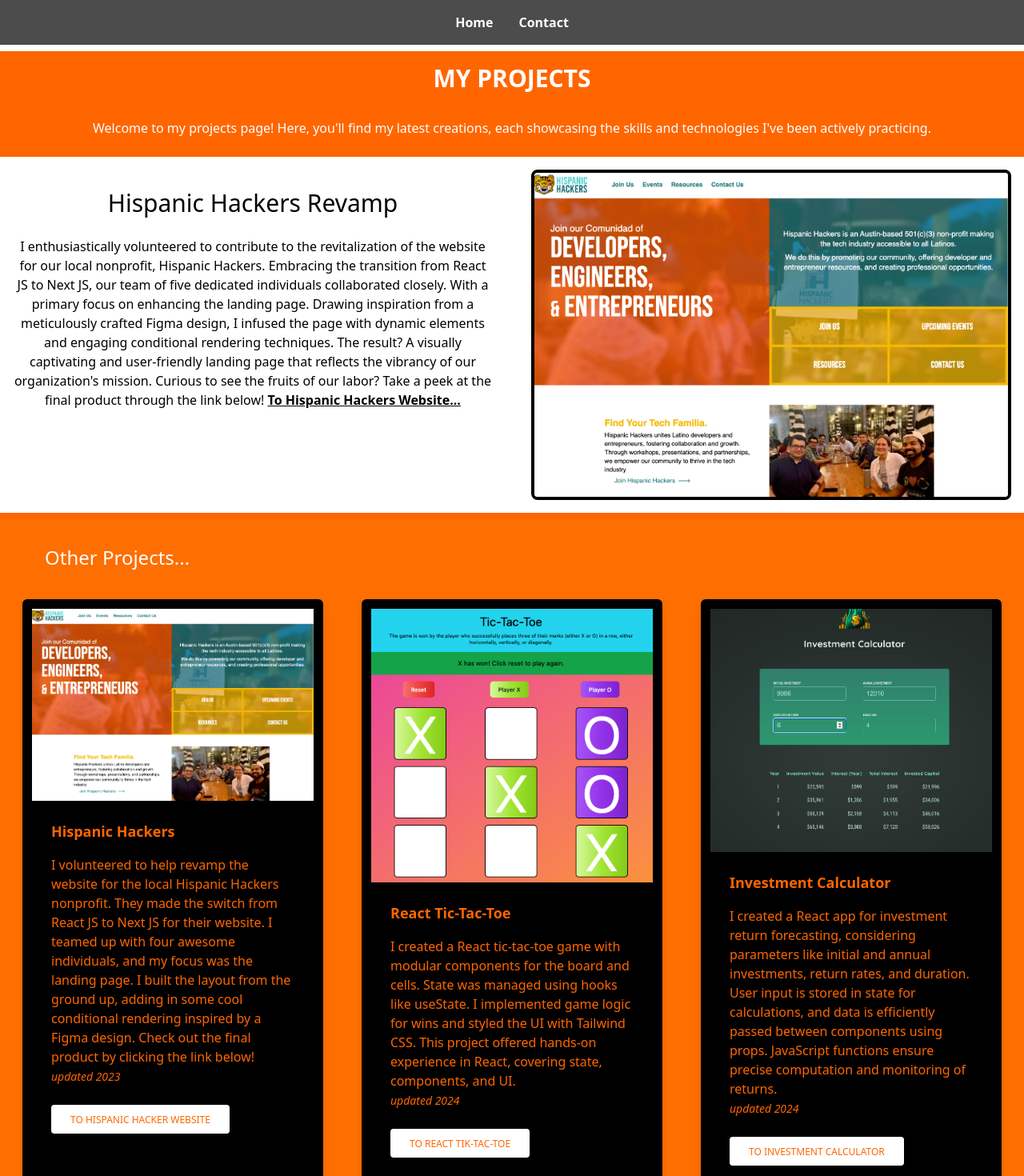
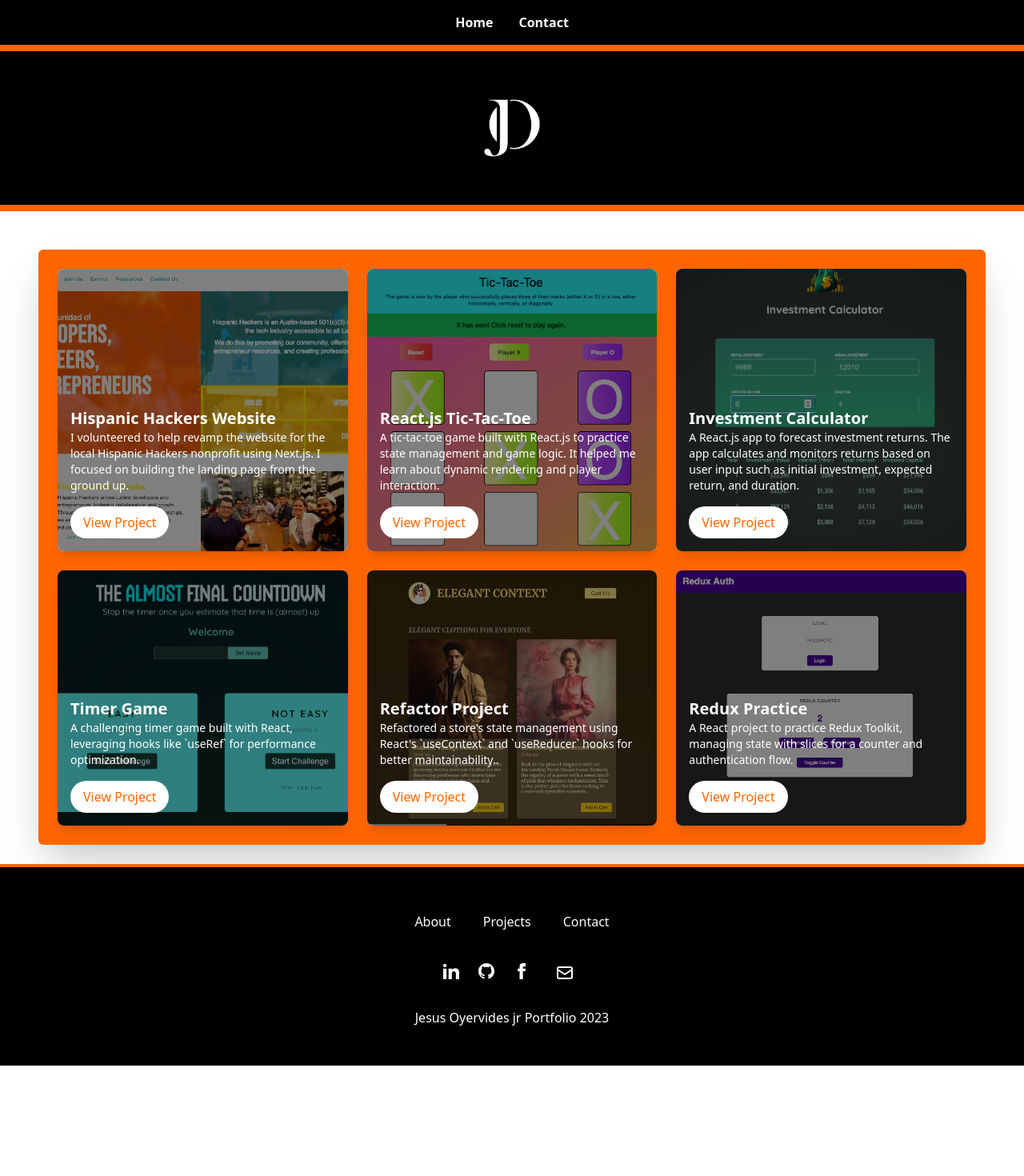
Before and after one commit to jesusoyer/nextjs-portfolio, a Next.js app: page /projects in a window 1280 px wide. Shown: the top 1470 px of the page at 80% size. After the commit the page ends 1332 px from the top, so only its background shows below. Built offline with nearby package versions, Linux system fonts and the light colour scheme.

Commit message:
fixed the projects page, added a header and also added background color conditional rendering to the nav bar

```diff
--- a/components/GlobalNavbar.tsx
+++ b/components/GlobalNavbar.tsx
@@ -15,8 +15,14 @@
     setIsMenuOpen(!isMenuOpen);
   };
 
+  // Determine the navbar background color based on the current route
+  const navbarBackground =
+    currentRoute === "/projects" || currentRoute === "/contact"
+      ? "bg-black"
+      : "bg-palette4 md:bg-opacity-70";
+
   return (
-    <nav className="bg-palette4 md:bg-opacity-70 absolute top-0 left-0 w-full z-10">
+    <nav className={`${navbarBackground} absolute top-0 left-0 w-full z-10`}>
       <div className="max-w-screen-xl flex flex-wrap items-center justify-center mx-auto p-4">
         <Link href="/" className="flex items-center space-x-3 rtl:space-x-reverse">
           <span className="text-palette5 self-center text-2xl font-semibold whitespace-nowrap dark:text-white hover:text-white"></span>
--- a/components/projectsPageComponents/ProjectsPage.tsx
+++ b/components/projectsPageComponents/ProjectsPage.tsx
@@ -1,5 +1,6 @@
 import Image from "next/image";
 import Link from "next/link";
+import Logo from './personalLogo3.png';
 import hispanicHackers from "./HispanicHackers.png";
 import TicTacToe from "./Tic tac toe image.png";
 import investmentCalc from "./InvestmentCalc.png";
@@ -7,208 +8,106 @@
 import storeRefactor from "./storerefactorimage.png";
 import reduxPracImage from "./reduxPracImage.png";
 
-export default function Projects() {
+export default function HomeProjects() {
+  const projects = [
+    {
+      id: 1,
+      imageSrc: hispanicHackers,
+      title: "Hispanic Hackers Website",
+      description: "I volunteered to help revamp the website for the local Hispanic Hackers nonprofit using Next.js. I focused on building the landing page from the ground up.",
+      link: "https://www.hispanichackers.com/",
+      colSpan: 2,  // This project will take up 2 columns
+      rowSpan: 2,  // This project will take up 2 rows
+    },
+    {
+      id: 2,
+      imageSrc: TicTacToe,
+      title: "React.js Tic-Tac-Toe",
+      description: "A tic-tac-toe game built with React.js to practice state management and game logic. It helped me learn about dynamic rendering and player interaction.",
+      link: "https://main.dd8lletq4lb3y.amplifyapp.com/",
+      colSpan: 1,  // This project will take up 1 column
+      rowSpan: 1,  // This project will take up 1 row
+    },
+    {
+      id: 3,
+      imageSrc: investmentCalc,
+      title: "Investment Calculator",
+      description: "A React.js app to forecast investment returns. The app calculates and monitors returns based on user input such as initial investment, expected return, and duration.",
+      link: "https://main.d1r08ii8kqipne.amplifyapp.com/",
+      colSpan: 1,  // This project will take up 1 column
+      rowSpan: 2,  // This project will take up 2 rows
+    },
+    {
+      id: 4,
+      imageSrc: timerGame,
+      title: "Timer Game",
+      description: " A challenging timer game built with React, leveraging hooks like `useRef` for performance optimization.",
+      link: "https://main.d24hig7yswwjx.amplifyapp.com/",
+      colSpan: 1,  // This project will take up 1 column
+      rowSpan: 1,  // This project will take up 1 row
+    },
+    {
+      id: 5,
+      imageSrc: storeRefactor,
+      title: "Refactor Project",
+      description: "Refactored a store's state management using React's `useContext` and `useReducer` hooks for better maintainability..",
+      link: "https://main.d1j3w8nsh8rkao.amplifyapp.com/",
+      colSpan: 1,  // This project will take up 1 column
+      rowSpan: 1,  // This project will take up 1 row
+    },
+    {
+      id: 6,
+      imageSrc: reduxPracImage,
+      title: "Redux Practice",
+      description: "A React project to practice Redux Toolkit, managing state with slices for a counter and authentication flow.",
+      link: "https://example.com/games-library",
+      colSpan: 2,  // This project will take up 2 columns
+      rowSpan: 1,  // This project will take up 1 row
+    }
+  ];
+
   return (
-    <section className="bg-palette3 p-3">
-      <h2 className="text-palette5 text-2xl p-5 ml-6">Other Projects...</h2>
-    <div className="container   mx-auto ">
-      {/* <!-- Section: Design Block --> */}
-      <section className=" text-palette2 text-center lg:text-left">
+    <div className="container mx-auto md:px-6 mt-6">
 
 
-        <div className="grid gap-x-6 gap-y-5 lg:grid-cols-3 lg:gap-x-12 shadow-outline p-4 ">
-          <div className=" bg-palette2  shadow-lg p-3 rounded-md">
-            <Image
-              src={hispanicHackers}
-              alt="Hispanic Hackers Image"
-              className="shadow-lg h-fit mx-auto grid-cols-1"
-            />
 
-            <div className="p-6">
-              <h5 className="mb-4 text-lg text-palette6 font-bold">
-                Hispanic Hackers
-              </h5>
-              <p className="mb-6 text-palette6">
-                I volunteered to help revamp the website for the local Hispanic
-                Hackers nonprofit. They made the switch from React JS to Next JS
-                for their website. I teamed up with four awesome individuals,
-                and my focus was the landing page. I built the layout from the
-                ground up, adding in some cool conditional rendering inspired by
-                a Figma design. Check out the final product by clicking the link
-                below!
-                <br></br>
-                <span className="italic text-sm">updated 2023</span>
-              </p>
-              <Link
-                href="https://www.hispanichackers.com/"
-                target="_blank"
-                rel="noopener noreferrer"
-                className="inline-block rounded bg-palette5 px-6 pb-2 pt-2.5 text-xs font-medium uppercase leading-normal text-palette6 text-center shadow-md transition duration-150 ease-in-out hover:bg-primary-600 hover:shadow-xl focus:bg-primary-600 focus:shadow-xl focus:outline-none active:bg-primary-700 active:shadow-xl dark:shadow-lg dark:hover:shadow-md dark:focus:shadow-md dark:active:shadow-md"
-              >
-                To Hispanic Hacker website
-              </Link>
+
+      <section className="p-6 text-center md:text-left">
+
+        {/* Grid Layout */}
+        <div className="grid grid-cols-1 sm:grid-cols-2 lg:grid-cols-3 gap-6 p-6 shadow-2xl rounded-md bg-palette6 ">
+          {projects.map((project) => (
+            <div
+              key={project.id}
+              className={`relative group overflow-hidden rounded-lg shadow-lg bg-white col-span-${project.colSpan} row-span-${project.rowSpan} transition-transform duration-300 ease-in-out transform group-hover:scale-105 group-hover:shadow-xl`}
+            >
+              {/* Project Image with increased brightness */}
+              <Image
+                src={project.imageSrc}
+                alt={project.title}
+                width={400}
+                height={300}
+                className="object-cover w-full h-full brightness-125"
+              />
+
+              {/* Overlay with Text and Button */}
+              <div className="absolute inset-0 bg-black bg-opacity-50 group-hover:bg-opacity-60 transition-all">
+                <div className="absolute bottom-0 p-4 text-white">
+                  <h3 className="text-xl font-bold">{project.title}</h3>
+                  <p className="text-sm mb-4">{project.description}</p>
+                  <button
+                    type="button"
+                    className="inline-block px-4 py-2 bg-white text-palette6 rounded-full hover:bg-danger-600 transition-all"
+                    onClick={() => window.open(project.link, '_blank')}
+                  >
+                    View Project
+                  </button>
+                </div>
+              </div>
             </div>
-          </div>
-
-          <div className=" bg-palette2 shadow-lg p-3 rounded-md">
-            <Image
-              src={TicTacToe}
-              alt="Tic-Tac-Toe image"
-              className=" shadow-lg h-fit"
-            />
-
-            <div className="p-6">
-              <h5 className="mb-4 text-lg text-palette6 font-bold">
-                React Tic-Tac-Toe
-              </h5>
-              <p className="mb-6 text-palette6">
-                I created a React tic-tac-toe game with modular components for
-                the board and cells. State was managed using hooks like
-                useState. I implemented game logic for wins and styled the UI
-                with Tailwind CSS. This project offered hands-on experience in
-                React, covering state, components, and UI.
-                <br></br>
-                <span className="italic text-sm">updated 2024</span>
-              </p>
-              <Link
-                href="https://main.dd8lletq4lb3y.amplifyapp.com/"
-                target="_blank"
-                rel="noopener noreferrer"
-                data-te-ripple-init
-                data-te-ripple-color="light"
-                className="inline-block rounded bg-palette5 px-6 pb-2 pt-2.5 text-xs font-medium uppercase leading-normal text-palette6 text-center shadow-md transition duration-150 ease-in-out hover:bg-primary-600 hover:shadow-xl focus:bg-primary-600 focus:shadow-xl focus:outline-none active:bg-primary-700 active:shadow-xl dark:shadow-lg dark:hover:shadow-md dark:focus:shadow-md dark:active:shadow-md"
-              >
-                To React Tik-Tac-Toe
-              </Link>
-            </div>
-          </div>
-
-          <div className=" bg-palette2 shadow-lg p-3 rounded-md">
-            <Image
-              src={investmentCalc}
-              alt="Investment Calculator image"
-              className="h-fit shadow-lg"
-            />
-
-            <div className="p-6">
-              <h5 className="mb-4 text-lg text-palette6 font-bold">
-                Investment Calculator
-              </h5>
-              <p className="mb-6 text-palette6">
-                I created a React app for investment return forecasting,
-                considering parameters like initial and annual investments,
-                return rates, and duration. User input is stored in state for
-                calculations, and data is efficiently passed between components
-                using props. JavaScript functions ensure precise computation and
-                monitoring of returns.
-                <br></br>
-                <span className="italic text-sm">updated 2024</span>
-              </p>
-              <Link
-                href="https://main.d1r08ii8kqipne.amplifyapp.com/"
-                target="_blank"
-                rel="noopener noreferrer"
-                data-te-ripple-init
-                data-te-ripple-color="light"
-                className="inline-block rounded bg-palette5 px-6 pb-2 pt-2.5 text-xs font-medium uppercase leading-normal text-palette6 text-center shadow-md transition duration-150 ease-in-out hover:bg-primary-600 hover:shadow-xl focus:bg-primary-600 focus:shadow-xl focus:outline-none active:bg-primary-700 active:shadow-xl dark:shadow-lg dark:hover:shadow-md dark:focus:shadow-md dark:active:shadow-md"
-              >
-                To Investment Calculator
-              </Link>
-            </div>
-          </div>
-          <div className=" bg-palette2 shadow-lg p-3 rounded-md">
-            <Image
-              src={timerGame}
-              alt="Timer Game image"
-              className="h-fit shadow-lg "
-            />
-
-            <div className="p-6">
-              <h5 className="mb-4 text-lg text-palette6 font-bold">
-                React Timer Game
-              </h5>
-              <p className="mb-6 text-palette6">
-                I developed a React web game challenging players to stop a timer
-                near zero. By strategically using React useRef and createPortal,
-                I optimized performance, prevented component re-evaluation, and
-                enhanced user experience with efficient DOM access and modal
-                rendering.
-                <br></br>
-                <span className="italic text-sm">updated 2024</span>
-              </p>
-              <Link
-                href="https://main.d24hig7yswwjx.amplifyapp.com/"
-                data-te-ripple-init
-                data-te-ripple-color="light"
-                className="inline-block rounded bg-palette5 px-6 pb-2 pt-2.5 text-xs font-medium uppercase leading-normal text-palette6 text-center shadow-md transition duration-150 ease-in-out hover:bg-primary-600 hover:shadow-xl focus:bg-primary-600 focus:shadow-xl focus:outline-none active:bg-primary-700 active:shadow-xl dark:shadow-lg dark:hover:shadow-md dark:focus:shadow-md dark:active:shadow-md"
-              >
-                To React Timer Game
-              </Link>
-            </div>
-          </div>
-
-          <div className=" bg-palette2 shadow-lg p-3 rounded-md">
-            <Image
-              src={storeRefactor}
-              alt="refactor project"
-              className="h-fit shadow-lg "
-            />
-
-            <div className="p-6">
-              <h5 className="mb-4 text-lg text-palette6 font-bold">
-                Store Front useContext and useReducer refactor
-              </h5>
-              <p className="mb-6 text-palette6">
-                In this project, I successfully refactored a premade store
-                website, transitioning from scattered state management to a
-                centralized approach. Leveraging React's useContext and
-                useReducer hooks, I consolidated state logic into a single store
-                file for enhanced efficiency and maintainability.<br></br>
-                updated 2024
-              </p>
-              <a
-                href="https://main.d1j3w8nsh8rkao.amplifyapp.com/"
-                data-te-ripple-init
-                data-te-ripple-color="light"
-                className="inline-block rounded bg-palette5 px-6 pb-2 pt-2.5 text-xs font-medium uppercase leading-normal text-palette6 text-center shadow-md transition duration-150 ease-in-out hover:bg-primary-600 hover:shadow-xl focus:bg-primary-600 focus:shadow-xl focus:outline-none active:bg-primary-700 active:shadow-xl dark:shadow-lg dark:hover:shadow-md dark:focus:shadow-md dark:active:shadow-md"
-              >
-                To Refactor Project
-              </a>
-            </div>
-          </div>
-
-          <div className=" bg-palette2 shadow-lg p-3 rounded-md">
-            <Image
-              src={reduxPracImage}
-              alt="Redux Project Image"
-              className="h-fit shadow-lg "
-            />
-
-            <div className="p-6">
-              <h5 className="mb-4 text-lg text-palette6 font-bold">
-                Redux Counter Project
-              </h5>
-              <p className="mb-6 text-palette6">
-                I developed a ReactJS project to practice Redux Toolkit,
-                managing a counter and mock authentication. Created slices
-                handle both states—incrementing, decrementing numbers, and
-                toggling authentication status.<br></br>
-                updated 2024
-              </p>
-              <a
-                href="https://main.d3en9wruzpsg5p.amplifyapp.com/"
-                data-te-ripple-init
-                data-te-ripple-color="light"
-                className="inline-block rounded bg-palette5 px-6 pb-2 pt-2.5 text-xs font-medium uppercase leading-normal text-palette6 text-center shadow-md transition duration-150 ease-in-out hover:bg-primary-600 hover:shadow-xl focus:bg-primary-600 focus:shadow-xl focus:outline-none active:bg-primary-700 active:shadow-xl dark:shadow-lg dark:hover:shadow-md dark:focus:shadow-md dark:active:shadow-md"
-              >
-                To Redux Counter
-              </a>
-            </div>
-          </div>
+          ))}
         </div>
       </section>
-      {/* <!-- Section: Design Block --> */}
     </div>
-    </section>
   );
 }
--- a/components/projectsPageComponents/ProjectsPageHeader.jsx
+++ b/components/projectsPageComponents/ProjectsPageHeader.jsx
@@ -1,35 +1,24 @@
 import React from 'react';
 import hhPic from './HispanicHackers.png';
+import Logo from './personalLogo3.png';
 import Image from "next/image";
 import Link from "next/link";
 
 const ProjectsPageHeader = () => {
   return (
-    <section className='border-b-8 border-palette6'>
-
-      <h2 className="bg-palette1 text-palette5 mt-16 text-center text-3xl font-bold p-4">MY PROJECTS</h2>
-      <p className='bg-palette1 border-b-8 border-palette6 text-palette5 p-4 text-center '>Welcome to my projects page! Here, you'll find my latest creations, each showcasing the skills and technologies I've been actively practicing.</p>
-      <div className="grid gap-x-6 gap-y-5 grid-cols-1 lg:grid-cols-2 lg:gap-x-12 shadow-outline p-4 bg-palette5 ">
-        <div>
-            <h1 className='text-center text-3xl p-6'>Hispanic Hackers Revamp</h1>
-            <p className='text-center'>I enthusiastically volunteered to contribute to the revitalization of the website for our local nonprofit, Hispanic Hackers. Embracing the transition from React JS to Next JS, our team of five dedicated individuals collaborated closely. With a primary focus on enhancing the landing page. Drawing inspiration from a meticulously crafted Figma design, I infused the page with dynamic elements and engaging conditional rendering techniques. The result? A visually captivating and user-friendly landing page that reflects the vibrancy of our organization's mission. Curious to see the fruits of our labor? Take a peek at the final product through the link below! <span>
-            <Link
-                href="https://www.hispanichackers.com/"
-                target="_blank"
-                rel="noopener noreferrer"
-               className='underline hover:text-palette2 font-bold '
-              >
-                To Hispanic Hackers Website...
-              </Link>
-                </span></p>
-            </div>
-        <Image
-              src={hhPic}
-              alt="Hispanic Hackers Image"
-              className="object-contain h-full w-full rounded-lg  border-4 border-palette4 "
-            /></div>
+    <section className='border-b-8 border-t-8 mt-14 border-palette6'>
 
 
+
+
+  {/* Image Section */}
+  <div className="bg-black flex justify-center items-center h-48">
+    <Image
+      src={Logo}
+      alt="Personal logo"
+      className="w-1/4 max-w-[100px] mx-auto"
+    />
+  </div>
 
     </section>
   )
```
